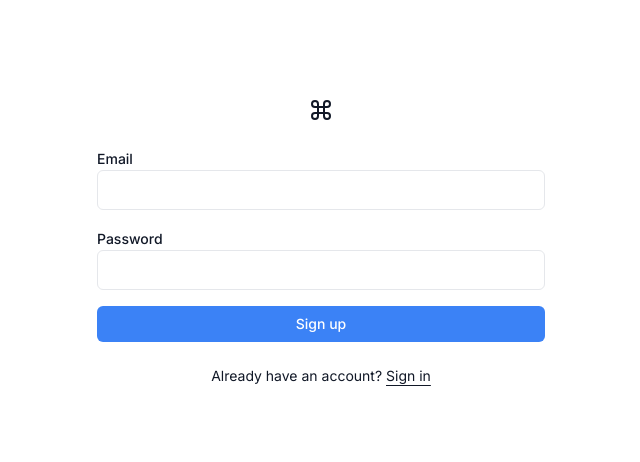
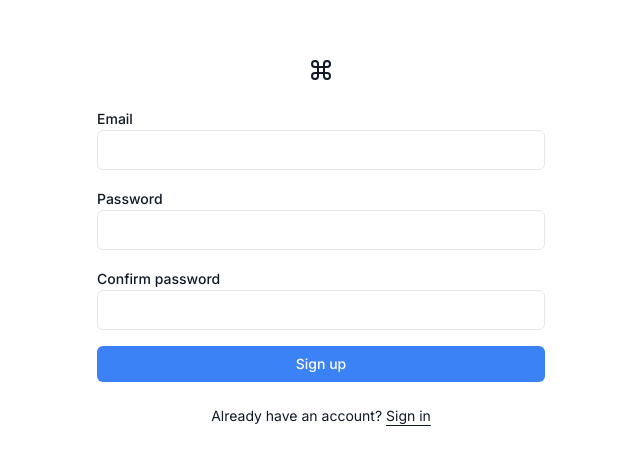
Before and after one commit to devsjors/frontend-jobs, a Next.js app: page /register in a window 1280 px wide. Shown: the part 158-620 px from the top of the page, without its empty margins (319-959 px from the left). Built offline with nearby package versions, Linux system fonts and the light colour scheme.

Commit message:
feat: signup flow complete

```diff
--- a/actions/auth.ts
+++ b/actions/auth.ts
@@ -1,6 +1,7 @@
 "use server";
 
 import { createClient } from "@/lib/supabase/server";
+import { signupSchema } from "@/schemas/auth/signup";
 import { redirect } from "next/navigation";
 
 export const signIn = async (formData: FormData) => {
@@ -19,7 +20,22 @@ export const signIn = async (formData: FormData) => {
   redirect("/");
 };
 
-export const signUp = async (formData: FormData) => {
+export const signup = async (_: unknown, formData: FormData) => {
+  const validatedFields = signupSchema.safeParse({
+    email: formData.get("email"),
+    password: formData.get("password"),
+    confirmPassword: formData.get("confirmPassword"),
+  });
+
+  if (!validatedFields.success) {
+    return {
+      success: validatedFields.success,
+      errors: {
+        ...validatedFields.error.flatten().fieldErrors,
+      },
+    };
+  }
+
   const supabase = createClient();
 
   const { error } = await supabase.auth.signUp({
@@ -28,8 +44,7 @@ export const signUp = async (formData: FormData) => {
   });
 
   if (error) {
-    console.error(error);
-    return;
+    redirect(`/register?error=${error.message}`);
   }
 
   redirect("/");
@@ -45,5 +60,5 @@ export const signOut = async () => {
     return;
   }
 
-  redirect("/");
+  redirect("/login");
 };
--- a/app/(auth)/register/index.module.css
+++ b/app/(auth)/register/index.module.css
@@ -2,8 +2,12 @@
   @apply size-6;
 }
 
+.wrapper {
+  @apply mt-6 w-full max-w-md space-y-4;
+}
+
 .form {
-  @apply mt-6 w-full max-w-md space-y-4;
+  @apply space-y-4;
 }
 
 .signInLink {
--- a/app/(auth)/register/page.tsx
+++ b/app/(auth)/register/page.tsx
@@ -1,18 +1,27 @@
-import { signUp } from "@/actions/auth";
 import AuthSignUpForm from "@/components/Auth/SignUpForm";
+import BaseAlert from "@/components/Base/Alert";
 import { Command } from "lucide-react";
 import Link from "next/link";
 import type { FC } from "react";
 import styles from "./index.module.css";
 
-const RegisterPage: FC = async () => {
+const RegisterPage: FC<
+  Readonly<{ searchParams: { [key: string]: string | string[] | undefined } }>
+> = ({ searchParams }) => {
+  const error = Array.isArray(searchParams.error)
+    ? searchParams.error[0]
+    : searchParams.error;
+
   return (
     <main>
       <Link href="/">
         <Command className={styles.logo} />
       </Link>
 
-      <AuthSignUpForm className={styles.form} action={signUp} />
+      <div className={styles.wrapper}>
+        {error && <BaseAlert title={error} color="red" variant="subtle" />}
+        <AuthSignUpForm className={styles.form} />
+      </div>
 
       <p className={styles.signInLink}>
         Already have an account? <Link href="/login">Sign in</Link>
--- a/components/Auth/SignUpForm/index.tsx
+++ b/components/Auth/SignUpForm/index.tsx
@@ -1,26 +1,53 @@
+"use client";
+
+import { signup } from "@/actions/auth";
 import BaseButton from "@/components/Base/Button";
+import FormGroup from "@/components/Base/FormGroup";
 import BaseInput from "@/components/Base/Input";
 import BaseLabel from "@/components/Base/Label";
 import type { FC } from "react";
+import { useFormState, useFormStatus } from "react-dom";
 
 type AuthSignUpFormProps = React.FormHTMLAttributes<HTMLFormElement>;
 
 const AuthSignUpForm: FC<Readonly<AuthSignUpFormProps>> = ({ ...props }) => {
+  const [formState, formAction] = useFormState(signup, {
+    success: false,
+    errors: {},
+  });
+
   return (
-    <form {...props}>
-      <div>
+    <form action={formAction} {...props}>
+      <FormGroup error={formState?.errors?.email?.[0]}>
         <BaseLabel htmlFor="email">Email</BaseLabel>
         <BaseInput id="email" name="email" type="email" />
-      </div>
+      </FormGroup>
 
-      <div>
+      <FormGroup error={formState?.errors?.password?.[0]}>
         <BaseLabel htmlFor="password">Password</BaseLabel>
         <BaseInput id="password" name="password" type="password" />
-      </div>
+      </FormGroup>
 
-      <BaseButton block>Sign up</BaseButton>
+      <FormGroup error={formState?.errors?.confirmPassword?.[0]}>
+        <BaseLabel htmlFor="confirm-password">Confirm password</BaseLabel>
+        <BaseInput
+          id="confirm-password"
+          name="confirmPassword"
+          type="password"
+        />
+      </FormGroup>
+
+      <SubmitButton>Sign up</SubmitButton>
     </form>
   );
 };
 
+type SubmitButtonProps = React.ButtonHTMLAttributes<HTMLButtonElement>;
+
+const SubmitButton: FC<Readonly<SubmitButtonProps>> = ({ ...props }) => {
+  const { pending } = useFormStatus();
+
+  return <BaseButton block loading={pending} disabled={pending} {...props} />;
+};
+
 export default AuthSignUpForm;
--- /dev/null
+++ b/components/Base/Alert/index.module.css
@@ -0,0 +1,37 @@
+.base {
+  @apply w-full relative overflow-hidden rounded p-4;
+}
+
+.title {
+  @apply text-sm font-medium;
+}
+
+.description {
+  @apply mt-1 text-sm leading-4 opacity-90;
+}
+
+.color {
+  &--white {
+    @apply text-gray-900 bg-white ring-1 ring-gray-200;
+
+    &--solid {
+      @apply text-gray-900 bg-white ring-1 ring-gray-200;
+    }
+
+    &--subtle {
+      @apply text-gray-900 bg-white ring-1 ring-gray-200;
+    }
+  }
+
+  &--red {
+    @apply text-white bg-red-500 ring-1 ring-gray-200;
+
+    &--solid {
+      @apply bg-red-500 text-white;
+    }
+
+    &--subtle {
+      @apply bg-red-50 text-red-500 ring-1 ring-inset ring-red-500 ring-opacity-25;
+    }
+  }
+}
--- /dev/null
+++ b/components/Base/Alert/index.tsx
@@ -0,0 +1,39 @@
+import { cn } from "@/lib/utils";
+import React, { FC } from "react";
+import styles from "./index.module.css";
+
+type VariantProps = {
+  variant?: "solid" | "subtle";
+  color?: "white" | "red";
+};
+
+type AlertProps = React.InputHTMLAttributes<HTMLInputElement> &
+  VariantProps & {
+    title: string;
+    description?: string;
+  };
+
+const BaseAlert: FC<Readonly<AlertProps>> = ({
+  title,
+  description,
+  variant = "solid",
+  color = "white",
+  className,
+  ...props
+}) => {
+  return (
+    <div
+      className={cn(
+        styles.base,
+        styles[`color--${color}--${variant}`],
+        className
+      )}
+      {...props}
+    >
+      <p className={styles.title}>{title}</p>
+      {description && <p className={styles.description}>{description}</p>}
+    </div>
+  );
+};
+
+export default BaseAlert;
--- a/components/Base/Button/index.module.css
+++ b/components/Base/Button/index.module.css
@@ -11,5 +11,13 @@
 }
 
 .size--default {
-  @apply px-4 py-2;
+  @apply px-4 py-2 gap-x-1.5;
+
+  svg {
+    @apply size-5;
+  }
 }
+
+.loader {
+  @apply animate-spin;
+}
--- a/components/Base/Button/index.tsx
+++ b/components/Base/Button/index.tsx
@@ -1,4 +1,5 @@
 import { cn } from "@/lib/utils";
+import { LoaderCircle } from "lucide-react";
 import { Fragment, type FC } from "react";
 import styles from "./index.module.css";
 
@@ -11,6 +12,7 @@ type ButtonProps = React.ButtonHTMLAttributes<HTMLButtonElement> &
   VariantProps & {
     asChild?: boolean;
     block?: boolean;
+    loading?: boolean;
   };
 
 const BaseButton: FC<Readonly<ButtonProps>> = ({
@@ -19,6 +21,8 @@ const BaseButton: FC<Readonly<ButtonProps>> = ({
   size = "default",
   asChild = false,
   block = false,
+  loading = false,
+  children,
   ...props
 }) => {
   const Comp = asChild ? Fragment : "button";
@@ -35,7 +39,10 @@ const BaseButton: FC<Readonly<ButtonProps>> = ({
         className
       )}
       {...props}
-    />
+    >
+      {loading && <LoaderCircle className={styles.loader} />}
+      {children}
+    </Comp>
   );
 };
 
--- /dev/null
+++ b/components/Base/FormGroup/index.module.css
@@ -0,0 +1,3 @@
+.error {
+  @apply mt-1 text-sm text-red-500;
+}
--- /dev/null
+++ b/components/Base/FormGroup/index.tsx
@@ -0,0 +1,26 @@
+import { cn } from "@/lib/utils";
+import { type FC } from "react";
+import styles from "./index.module.css";
+
+type VariantProps = {};
+
+type FormGroupProps = React.HTMLAttributes<HTMLDivElement> &
+  VariantProps & {
+    error?: string;
+  };
+
+const FormGroup: FC<Readonly<FormGroupProps>> = ({
+  className,
+  error,
+  children,
+  ...props
+}) => {
+  return (
+    <div className={cn(className)} {...props}>
+      {children}
+      {error && <p className={styles.error}>{error}</p>}
+    </div>
+  );
+};
+
+export default FormGroup;
--- a/package.json
+++ b/package.json
@@ -2,6 +2,7 @@
   "name": "frontend-jobs",
   "version": "0.1.0",
   "private": true,
+  "type": "module",
   "scripts": {
     "dev": "next dev",
     "build": "next build",
@@ -19,7 +20,8 @@
     "next": "14.2.3",
     "react": "^18",
     "react-dom": "^18",
-    "tailwind-merge": "^2.3.0"
+    "tailwind-merge": "^2.3.0",
+    "zod": "^3.23.8"
   },
   "devDependencies": {
     "@types/node": "^20",
--- /dev/null
+++ b/schemas/auth/signup.ts
@@ -0,0 +1,14 @@
+import { z } from "zod";
+
+export type SignupSchema = z.infer<typeof signupSchema>;
+
+export const signupSchema = z
+  .object({
+    email: z.string().email(),
+    password: z.string().min(6),
+    confirmPassword: z.string().min(6),
+  })
+  .refine((data) => data.password === data.confirmPassword, {
+    message: "Passwords do not match",
+    path: ["confirmPassword"],
+  });
```
Also changed, not shown: 1 other file (tests, documents, lock files or other folders).
